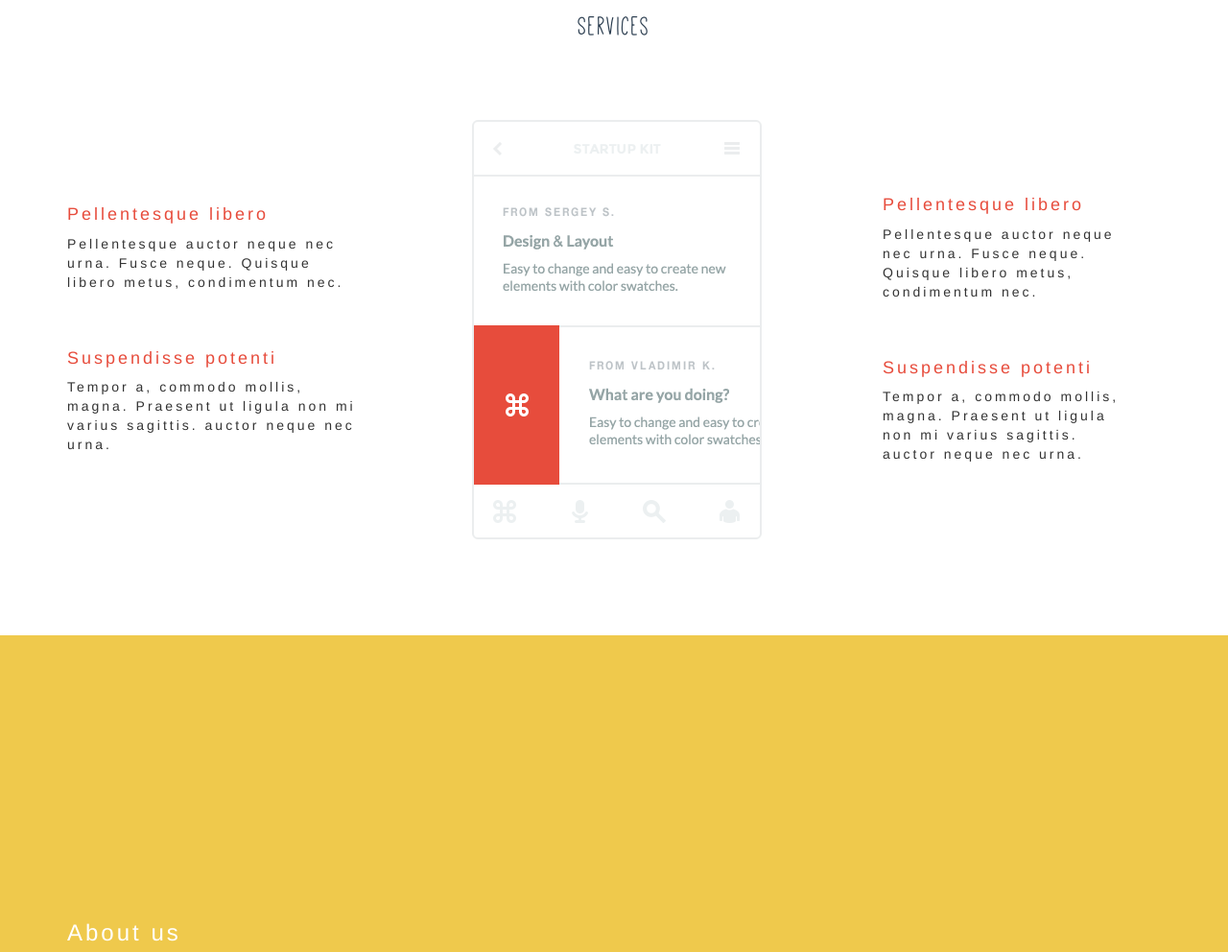
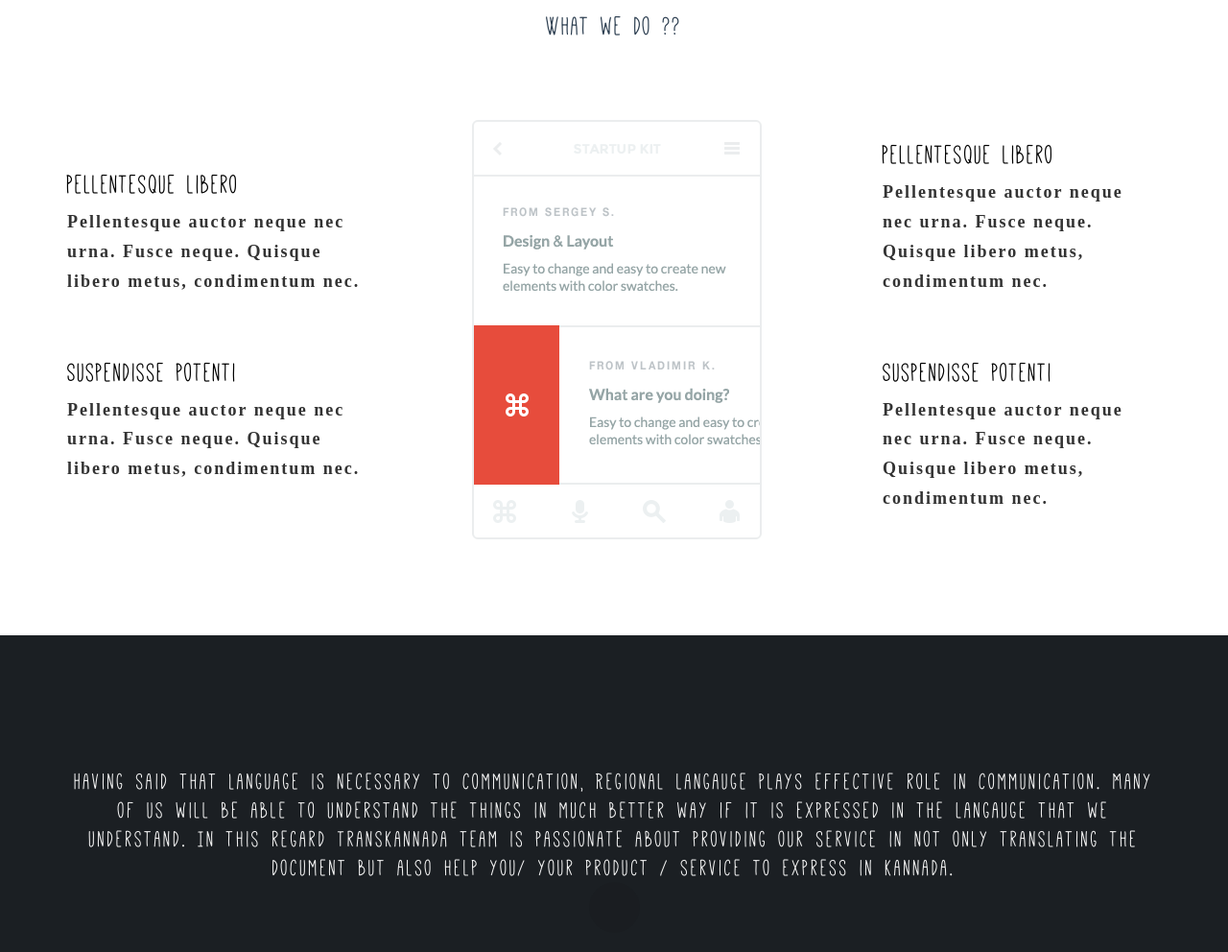
Before and after one commit to KR-Inc/TransKannada, a website: page index.html in a window 1280 px wide. Shown: the part 917-1909 px from the top of the page at 96% size. Drawn offline with nearby package versions, Linux system fonts and the light colour scheme; files whose address does not match are found by name; a web font is replaced by a local one.

Commit message:
service section in progress

```diff
--- a/index.html
+++ b/index.html
@@ -33,7 +33,6 @@
                         <div class="collapse navbar-collapse pull-right">
                             <ul class="nav pull-left">
                                 <li class="active"><a href="#">Home</a></li>
-                                <li><a href="#">About</a></li>
                                 <li><a href="#">Service</a></li>
                                 <li><a href="#">Upload Doc</a></li>
                                 <li><a href="#">Contact</a></li>
@@ -71,15 +70,15 @@
             <!-- How it works  -->
             <section class="content-7 v-center">
                 <div>
-                    <div class="container">
-                        <h3> Services </h3>
+                    <div class="container services">
+                        <h3> What we do ?? </h3>
 
                         <div class="row v-center">
                             <div class="col-sm-3">
-                                     <h6>Pellentesque libero</h6>
-                                   Pellentesque auctor neque nec urna. Fusce neque. Quisque     libero metus, condimentum nec.
+                                    <h6>Pellentesque libero</h6>
+                                    <p> Pellentesque auctor neque nec urna. Fusce neque. Quisque     libero metus, condimentum nec. <p>
                                     <h6>Suspendisse potenti</h6>
-                                    Tempor a, commodo mollis, magna. Praesent ut ligula non mi varius sagittis. auctor neque nec urna.
+                                    <p> Pellentesque auctor neque nec urna. Fusce neque. Quisque     libero metus, condimentum nec. <p>
                             </div>
 
                             <div class="col-sm-4">
@@ -96,9 +95,9 @@
                             <div class="col-sm-3">
                                 <div class="col-sm-offset-2">
                                     <h6>Pellentesque libero</h6>
-                                   Pellentesque auctor neque nec urna. Fusce neque. Quisque libero metus, condimentum nec.
+                                  <p> Pellentesque auctor neque nec urna. Fusce neque. Quisque     libero metus, condimentum nec. <p>
                                     <h6>Suspendisse potenti</h6>
-                                    Tempor a, commodo mollis, magna. Praesent ut ligula non mi varius sagittis. auctor neque nec urna.
+                                    <p> Pellentesque auctor neque nec urna. Fusce neque. Quisque     libero metus, condimentum nec. <p>
                                 </div>
                             </div>
                         </div>
@@ -107,11 +106,11 @@
             </section>
             <!-- ./How it works  -->
 
-            <!-- Infographic backgroud image  -->
+            <!-- About section  -->
             <section class="content-23 v-center bg-midnight-blue custom-bg">
                 <div>
                     <div class="container">
-                        <h3> About us </h3>
+                        <!-- <h3> About us </h3> -->
                         <div class="hero-unit hero-unit-bordered">
                             <p>Having said that Language is necessary to communication, Regional langauge plays effective role in communication. Many of us will be able to understand the things in much better way if it is expressed in the langauge that we understand. In this regard Transkannada team is passionate about providing our service in not only translating the document but also help you/ your product / service to express in kannada.
                             </p>
--- a/sources/less/custom.less
+++ b/sources/less/custom.less
@@ -66,16 +66,45 @@
 	}
 }
 
+/* Services section */
+.services{
+	h6{
+		font-family: "Mathlete Bulky";
+		font-size: 30px;
+		letter-spacing: 2px;
+		color: #000;
+	}
+
+	p{
+		font-family: "HipsterishFontNormal";
+		letter-spacing: 2px;
+		font-weight: bold;
+		color: #333;
+	}
+}
+
 /* About section */
 .content-23 {
    .container{
+
+   		h3{
+   			text-align: center;
+			font-size: 30px;
+			font-weight: normal;
+			color: #2c3e50;
+			font-family: "Mathlete Bulky";
+			margin-bottom: 80px;
+			line-height: 42px;
+			letter-spacing: 2px;
+   		}
+
    		.hero-unit{
    			p{
-   				font-size: 30px;
-   				line-height: 36px;
-			  	font-family: "A little sunshine";
+   				font-size: 26px;
+   				line-height: 30px;
+			  	font-family: "Mathlete Bulky";
 			  	font-weight: normal;
-			  	color: #000;
+			  	color: #f3f3f3;
    			}
    		}
    }
--- a/sources/less/template.css
+++ b/sources/less/template.css
@@ -1433,7 +1433,7 @@ textarea {
 	}
 	.content-23 {
 	  position: relative;
-	  height: 800px;
+	  height: 400px;
 	  -webkit-background-size: cover;
 	  -moz-background-size: cover;
 	  -o-background-size: cover;
@@ -1497,11 +1497,11 @@ textarea {
 	  text-align: center;
 	  font-size: 19px;
 	  font-weight: normal;
-	  background: rgba(255,255,255,0.55);
+	  background: rgba(0,0,0,0.55);
 	  color: #ffffff;
-	  opacity: 30;
+	  opacity: 40;
 	  filter: alpha(opacity=3000);
-	  opacity: 0.3;
+	  opacity: 0.4;
 	  filter: alpha(opacity=30);
 	  position: absolute;
 	  left: 50%;
@@ -1720,7 +1720,7 @@ textarea {
 	}
 	.content-23 {
 	  overflow: hidden;
-	  background-color: #efc94c;
+	  background-color: #1B1F23;
 	}
 	.content-23 #bgVideo {
 	  overflow: hidden;
```
Also changed, not shown: web/css/custom.css.
